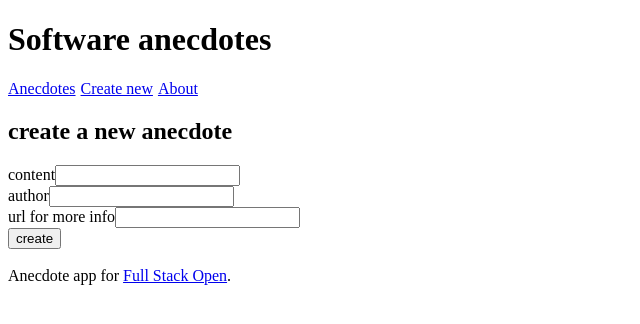
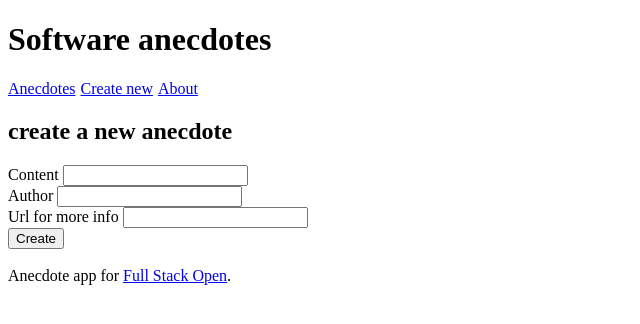
Before and after one commit to davidpacco/anecdotes-routed, a React (Vite) app: page /create in a window 1280 px wide. Shown: the top 324 px of the page, without its empty margins (0-640 px from the left). Built offline with nearby package versions, Linux system fonts and the light colour scheme.

Commit message:
Add exercise 7.4 - anecdotes and hooks step 1

```diff
--- a/src/components/CreateNew.jsx
+++ b/src/components/CreateNew.jsx
@@ -1,17 +1,16 @@
-import { useState } from "react"
+import { useField } from "../hooks"
 
-export function CreateNew(props) {
-  const [content, setContent] = useState('')
-  const [author, setAuthor] = useState('')
-  const [info, setInfo] = useState('')
-
+export function CreateNew({ addNew }) {
+  const content = useField('content')
+  const author = useField('author')
+  const info = useField('info')
 
   const handleSubmit = (e) => {
     e.preventDefault()
-    props.addNew({
-      content,
-      author,
-      info,
+    addNew({
+      content: content.value,
+      author: author.value,
+      info: info.value,
       votes: 0
     })
   }
@@ -21,18 +20,15 @@ export function CreateNew(props) {
       <h2>create a new anecdote</h2>
       <form onSubmit={handleSubmit}>
         <div>
-          content
-          <input name='content' value={content} onChange={(e) => setContent(e.target.value)} />
+          Content <input {...content} />
         </div>
         <div>
-          author
-          <input name='author' value={author} onChange={(e) => setAuthor(e.target.value)} />
+          Author <input {...author} />
         </div>
         <div>
-          url for more info
-          <input name='info' value={info} onChange={(e) => setInfo(e.target.value)} />
+          Url for more info <input {...info} />
         </div>
-        <button>create</button>
+        <button type='submit'>Create</button>
       </form>
     </div>
   )
--- /dev/null
+++ b/src/hooks/index.js
@@ -0,0 +1,13 @@
+import { useState } from "react";
+
+export function useField(name) {
+  const [value, setValue] = useState('')
+
+  const onChange = e => setValue(e.target.value)
+
+  return {
+    name,
+    value,
+    onChange,
+  }
+}
```
